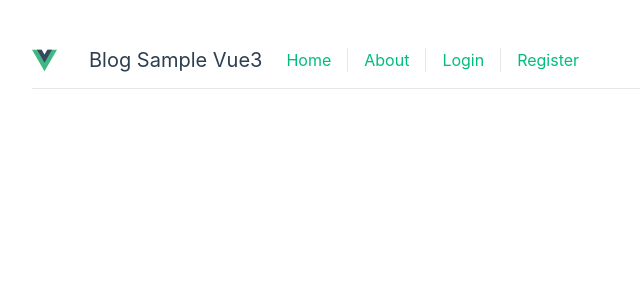
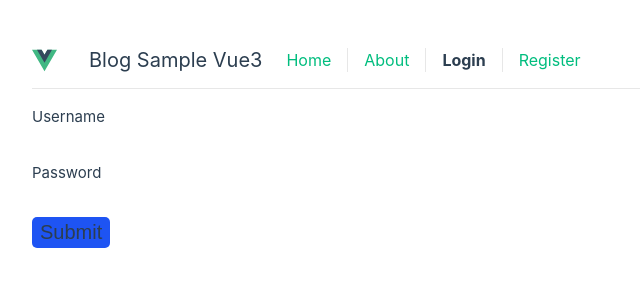
Before and after one commit to ppichler94/blog-sample-vue3, a Vue app: page /login in a window 1280 px wide. Shown: the top 300 px of the page, without its empty margins (0-640 px from the left). Built offline with nearby package versions, Linux system fonts and the light colour scheme.

Commit message:
feat: add login page

```diff
--- a/src/assets/base.css
+++ b/src/assets/base.css
@@ -9,6 +9,9 @@
     --vt-c-black-mute: #282828;
 
     --vt-c-indigo: #2c3e50;
+
+    --vt-c-primary: #1e54f3;
+    --vt-c-primary-dark: #102e83;
 
     --vt-c-divider-light-1: rgba(60, 60, 60, 0.29);
     --vt-c-divider-light-2: rgba(60, 60, 60, 0.12);
@@ -33,6 +36,8 @@
     --color-heading: var(--vt-c-text-light-1);
     --color-text: var(--vt-c-text-light-1);
 
+    --color-primary: var(--vt-c-primary);
+
     --section-gap: 160px;
 }
 
@@ -47,6 +52,8 @@
 
         --color-heading: var(--vt-c-text-dark-1);
         --color-text: var(--vt-c-text-dark-2);
+
+        --color-primary: var(--vt-c-primary-dark);
     }
 }
 
@@ -62,12 +69,10 @@ body {
     min-height: 100vh;
     color: var(--color-text);
     background: var(--color-background);
-  transition:
-    color 0.5s,
+    transition: color 0.5s,
     background-color 0.5s;
     line-height: 1.6;
-  font-family:
-    Inter,
+    font-family: Inter,
     -apple-system,
     BlinkMacSystemFont,
     'Segoe UI',
--- a/src/router/index.ts
+++ b/src/router/index.ts
@@ -1,5 +1,6 @@
 import { createRouter, createWebHistory } from 'vue-router'
 import HomeView from '../views/HomeView.vue'
+import LoginPage from '@/views/LoginPage.vue'
 
 const router = createRouter({
   history: createWebHistory(import.meta.env.BASE_URL),
@@ -16,6 +17,11 @@ const router = createRouter({
       // this generates a separate chunk (About.[hash].js) for this route
       // which is lazy-loaded when the route is visited.
       component: () => import('../views/AboutView.vue')
+    },
+    {
+      path: '/login',
+      name: 'login',
+      component: LoginPage
     }
   ]
 })
--- /dev/null
+++ b/src/views/LoginPage.vue
@@ -0,0 +1,53 @@
+<script setup lang="ts">
+import MyPage from '@/components/MyPage.vue'
+</script>
+
+<template>
+  <MyPage>
+    <form action="/login">
+      <div class="input">
+        <label for="username">Username</label><br />
+        <input type="text" id="username" name="username" />
+      </div>
+      <br />
+
+      <div class="input">
+        <label for="password">Password</label><br />
+        <input type="password" id="password" name="password" />
+      </div>
+      <br />
+      <div class="input">
+        <input class="button" type="submit" value="Submit" />
+      </div>
+    </form>
+  </MyPage>
+</template>
+
+<style scoped>
+.input {
+  //background-color: var(--color-background-soft);
+  //border-color: var(--color-border);
+  border-radius: 5px;
+  display: inline-block;
+}
+
+.input:not(:last-of-type) {
+  margin-bottom: 0.5rem;
+}
+
+.input input {
+  border: none;
+  padding: 0.25rem 0.5rem;
+  border-radius: 5px;
+}
+
+.button {
+  appearance: none;
+
+  padding: 0.5rem;
+  border: none;
+  background-color: var(--color-primary);
+  color: var(--color-text);
+  font-size: 1.25rem;
+}
+</style>
```
Lines whose indentation alone changed are shown as unchanged.
